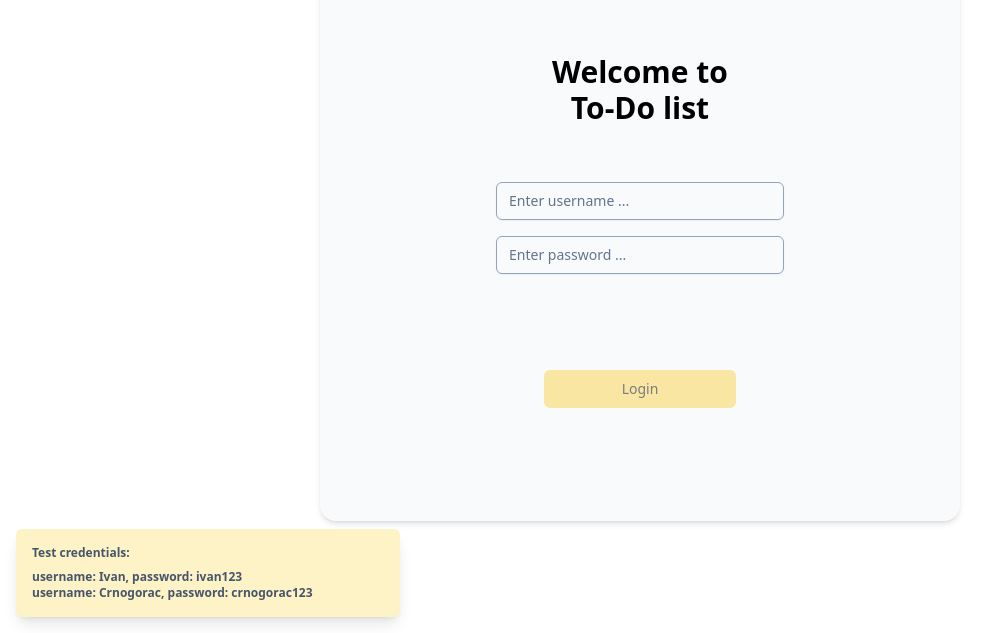
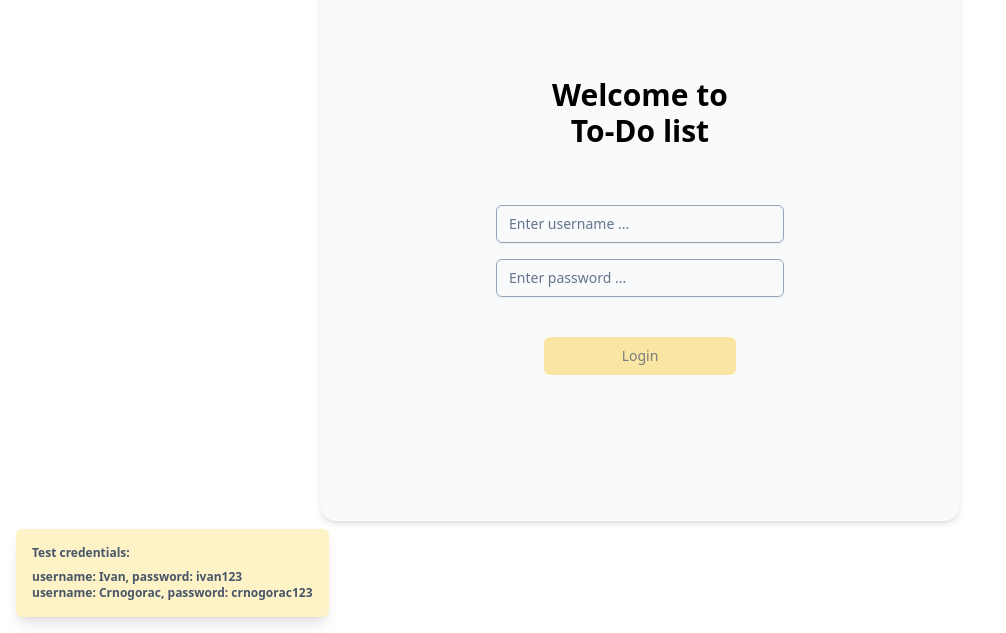
Before and after one commit to CrnogoracIvan/nqode-todo_list, a React (Vite) app: page / in a window 1280 px wide. Shown: the part 167-800 px from the top of the page, without its empty margins (0-1006 px from the left). Built offline with nearby package versions, Linux system fonts and the light colour scheme.

Commit message:
On enter, run login on Auth page

```diff
--- a/src/components/_foundation/FoundationButton/FoundationButton.tsx
+++ b/src/components/_foundation/FoundationButton/FoundationButton.tsx
@@ -28,7 +28,7 @@ export const FoundationButton = ({label, type, disabled = false, onClick, custom
     return (
         <button
             className={`${globalStyle} ${disabledStyle} ${getStyleByType()} ${customClass}`}
-            type="button"
+            type="submit"
             disabled={disabled}
             onClick={onClick}
         >
--- a/src/components/auth/Auth.tsx
+++ b/src/components/auth/Auth.tsx
@@ -39,19 +39,20 @@ export const Auth = () => {
         <p className={'text-red-600 mb-2 text-center'}>Username or password are incorrect.</p>
     )
 
-    const renderInputs = () => (
-        <div className='w-72 h-48'>
+    const renderForm = () => (
+        <form className='flex-col flex w-72 h-48 items-center' onSubmit={handleLogin}>
             <FoundationInput label={'username'} value={username} onChangeValue={handleUsernameChange} error={isError}/>
             <FoundationInput label={'password'} value={password} type={'password'} onChangeValue={handlePasswordChange}
                              error={isError}/>
             {isError && renderError()}
-
-        </div>
+            <FoundationButton customClass={'mt-8'} type={'SUBMIT'} label={'Login'} onClick={handleLogin}
+                              disabled={buttonDisabled}/>
+        </form>
     )
 
     const renderHelper = () => (
         <div
-            className={`absolute bottom-0 left-0 bg-amber-100 rounded-md w-96 h-46 p-4 m-4 shadow-lg ${isError && 'border-red-600 border-2 animate-bounce'}`}>
+            className={`absolute bottom-0 left-0 bg-amber-100 rounded-md w-86 h-46 p-4 m-4 shadow-lg ${isError && 'border-red-600 border-2 animate-bounce'}`}>
             <p className={'text-xs font-bold text-slate-600 mb-2'}>Test credentials:</p>
             {mockUsers.map((item) => (
                 <p key={item.id} className={'text-xs font-bold text-slate-600'}>
@@ -69,11 +70,8 @@ export const Auth = () => {
                 <h1 className={'text-3xl font-bold text-center mb-12'}>
                     Welcome to <br/>To-Do list
                 </h1>
-                {renderInputs()}
-                <FoundationButton type={'SUBMIT'} label={'Login'} onClick={handleLogin}
-                                  disabled={buttonDisabled}/>
+                {renderForm()}
             </div>
-
             {renderHelper()}
         </>
     )
```
